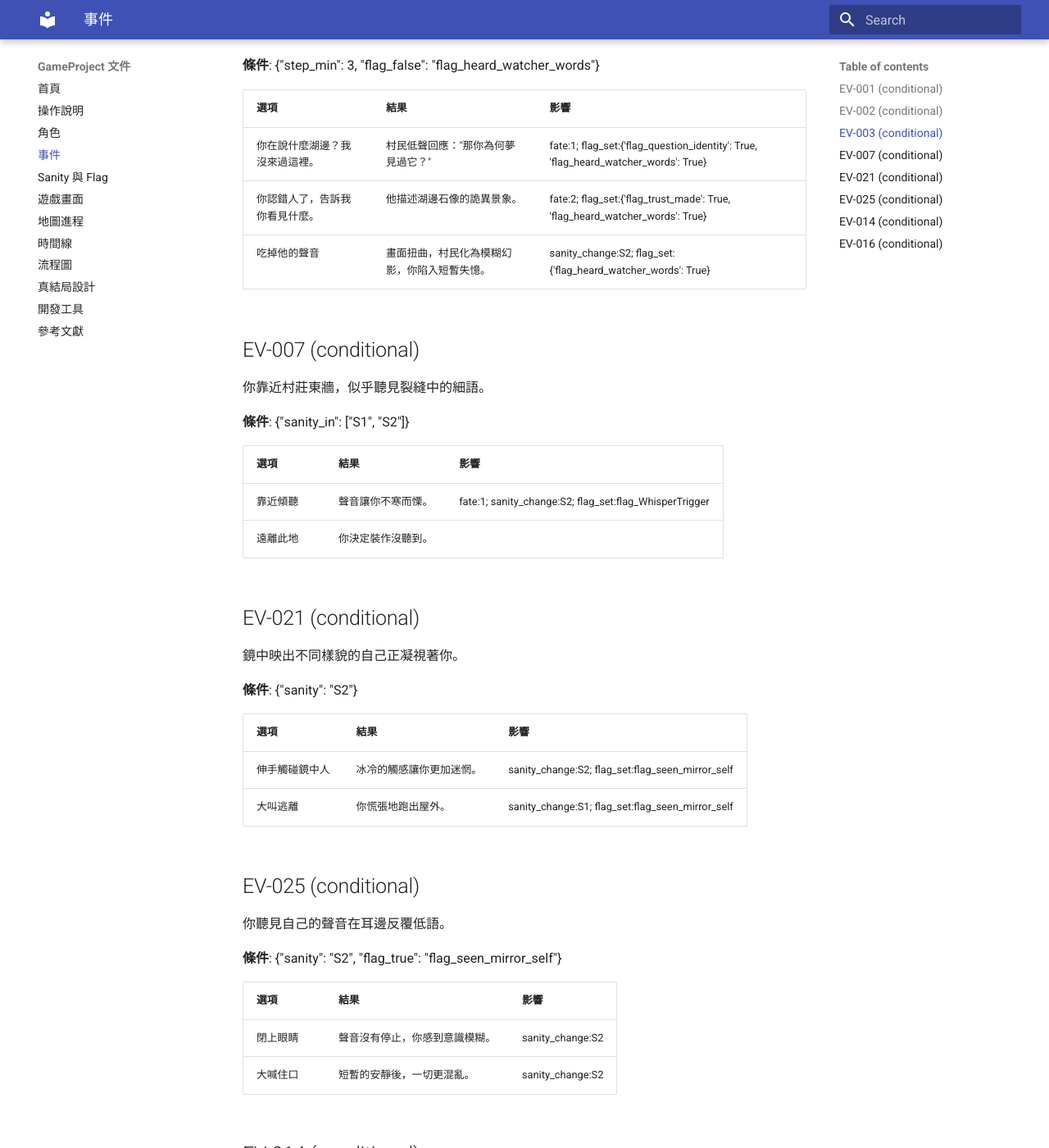
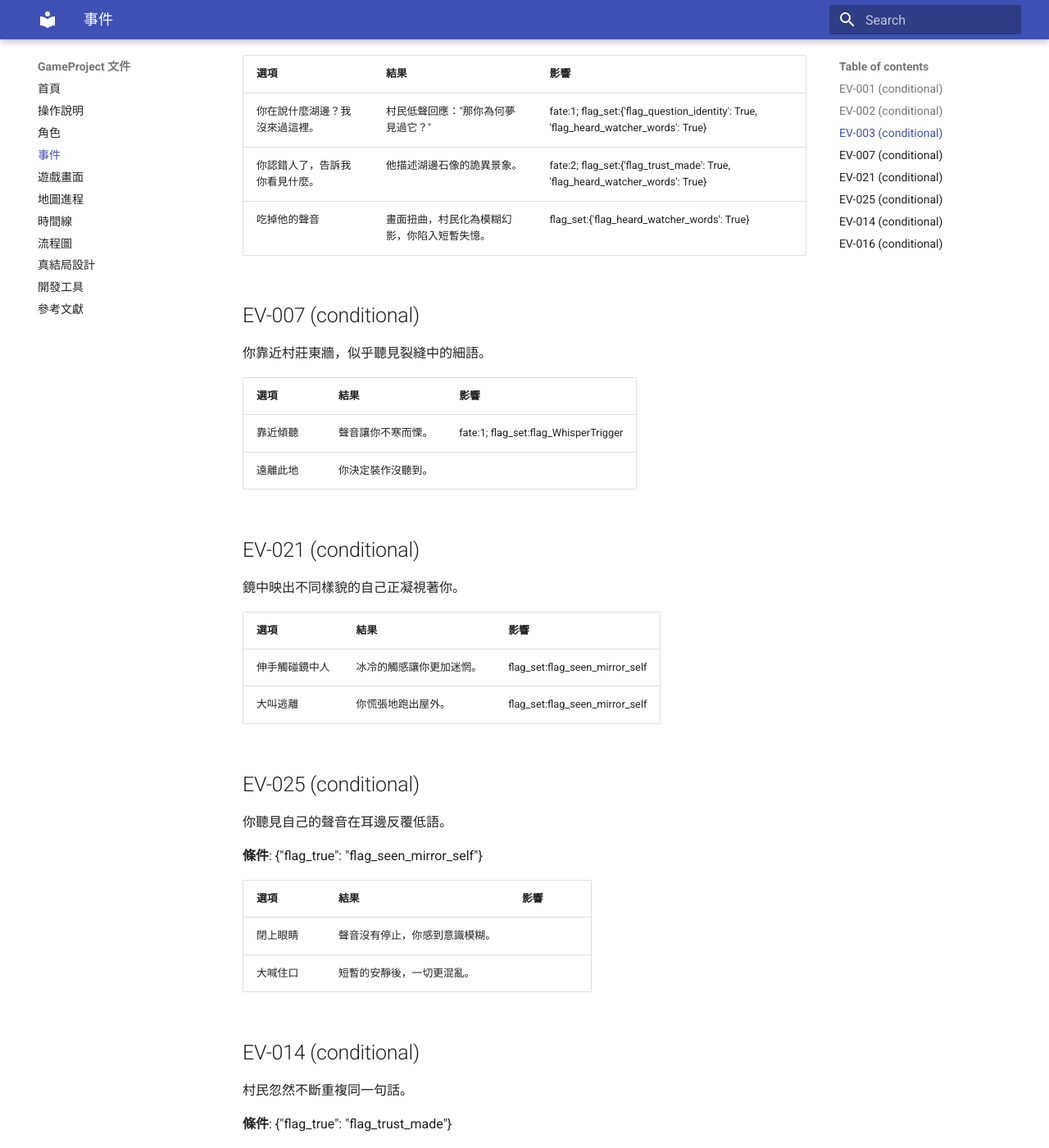
Before and after one commit to hPPPf7/GameProject, an MkDocs documentation site: the page built from docs/events.md, in a window 1280 px wide and 1400 px high, scrolled down 966 px. Shown: the whole window at 82% size. Built offline with MkDocs 1.6.1 and Material for MkDocs 9.7.7, drawn with Linux system fonts in a browser that asks for light colours; some of the changed text lies outside the part shown.

Commit message:
移除理智設定及相關代碼

```diff
--- a/docs/events.md
+++ b/docs/events.md
@@ -4,24 +4,22 @@
 
 你在村莊的簡報室收到任務指示。
 
-**條件**: {"sanity": "S0"}
-
-| 選項 | 結果 | 影響 |
-| --- | --- | --- |
+| 選項     | 結果               | 影響   |
+| -------- | ------------------ | ------ |
 | 認真聽講 | 你獲得了基礎情資。 | fate:1 |
-| 心不在焉 | 你沒怎麼聽懂內容。 |  |
+| 心不在焉 | 你沒怎麼聽懂內容。 |        |
 
 ## EV-002 (conditional)
 
 你抵達米瑞村的北門口。天氣晴朗，卻聽見清晰的雨聲。路邊石碑寫著："歡迎回來"。
 
-**條件**: {"step_min": 2, "sanity": "S0", "flag_false": "flag_seen_welcome"}
+**條件**: {"step_min": 2, "flag_false": "flag_seen_welcome"}
 
-| 選項 | 結果 | 影響 |
-| --- | --- | --- |
-| 拍照記錄異常情況 | 你留下了照片作為紀錄。 | fate:1; inventory_add:異常紀錄 - 村口雨聲; flag_set:{'flag_seen_welcome': True} |
-| 忽略它，直接進村 | 你決定暫時不理會，繼續前進。 |  |
-| 觸摸石碑 | 石碑溫熱得像剛被摸過，雨聲彷彿落在腦中。 | fate:2; sanity_change:S1; flag_set:{'flag_welcome_contact': True} |
+| 選項             | 結果                                     | 影響                                                                            |
+| ---------------- | ---------------------------------------- | ------------------------------------------------------------------------------- |
+| 拍照記錄異常情況 | 你留下了照片作為紀錄。                   | fate:1; inventory_add:異常紀錄 - 村口雨聲; flag_set:{'flag_seen_welcome': True} |
+| 忽略它，直接進村 | 你決定暫時不理會，繼續前進。             |                                                                                 |
+| 觸摸石碑         | 石碑溫熱得像剛被摸過，雨聲彷彿落在腦中。 | fate:2; flag_set:{'flag_welcome_contact': True}                                 |
 
 ## EV-003 (conditional)
 
@@ -29,63 +27,59 @@
 
 **條件**: {"step_min": 3, "flag_false": "flag_heard_watcher_words"}
 
-| 選項 | 結果 | 影響 |
-| --- | --- | --- |
-| 你在說什麼湖邊？我沒來過這裡。 | 村民低聲回應："那你為何夢見過它？" | fate:1; flag_set:{'flag_question_identity': True, 'flag_heard_watcher_words': True} |
-| 你認錯人了，告訴我你看見什麼。 | 他描述湖邊石像的詭異景象。 | fate:2; flag_set:{'flag_trust_made': True, 'flag_heard_watcher_words': True} |
-| 吃掉他的聲音 | 畫面扭曲，村民化為模糊幻影，你陷入短暫失憶。 | sanity_change:S2; flag_set:{'flag_heard_watcher_words': True} |
+| 選項                           | 結果                                         | 影響                                                                                |
+| ------------------------------ | -------------------------------------------- | ----------------------------------------------------------------------------------- |
+| 你在說什麼湖邊？我沒來過這裡。 | 村民低聲回應："那你為何夢見過它？"           | fate:1; flag_set:{'flag_question_identity': True, 'flag_heard_watcher_words': True} |
+| 你認錯人了，告訴我你看見什麼。 | 他描述湖邊石像的詭異景象。                   | fate:2; flag_set:{'flag_trust_made': True, 'flag_heard_watcher_words': True}        |
+| 吃掉他的聲音                   | 畫面扭曲，村民化為模糊幻影，你陷入短暫失憶。 | flag_set:{'flag_heard_watcher_words': True}                                         |
 
 ## EV-007 (conditional)
 
 你靠近村莊東牆，似乎聽見裂縫中的細語。
 
-**條件**: {"sanity_in": ["S1", "S2"]}
-
-| 選項 | 結果 | 影響 |
-| --- | --- | --- |
-| 靠近傾聽 | 聲音讓你不寒而慄。 | fate:1; sanity_change:S2; flag_set:flag_WhisperTrigger |
-| 遠離此地 | 你決定裝作沒聽到。 |  |
+| 選項     | 結果               | 影響                                 |
+| -------- | ------------------ | ------------------------------------ |
+| 靠近傾聽 | 聲音讓你不寒而慄。 | fate:1; flag_set:flag_WhisperTrigger |
+| 遠離此地 | 你決定裝作沒聽到。 |                                      |
 
 ## EV-021 (conditional)
 
 鏡中映出不同樣貌的自己正凝視著你。
 
-**條件**: {"sanity": "S2"}
-
-| 選項 | 結果 | 影響 |
-| --- | --- | --- |
-| 伸手觸碰鏡中人 | 冰冷的觸感讓你更加迷惘。 | sanity_change:S2; flag_set:flag_seen_mirror_self |
-| 大叫逃離 | 你慌張地跑出屋外。 | sanity_change:S1; flag_set:flag_seen_mirror_self |
+| 選項           | 結果                     | 影響                           |
+| -------------- | ------------------------ | ------------------------------ |
+| 伸手觸碰鏡中人 | 冰冷的觸感讓你更加迷惘。 | flag_set:flag_seen_mirror_self |
+| 大叫逃離       | 你慌張地跑出屋外。       | flag_set:flag_seen_mirror_self |
 
 ## EV-025 (conditional)
 
 你聽見自己的聲音在耳邊反覆低語。
 
-**條件**: {"sanity": "S2", "flag_true": "flag_seen_mirror_self"}
+**條件**: {"flag_true": "flag_seen_mirror_self"}
 
-| 選項 | 結果 | 影響 |
-| --- | --- | --- |
-| 閉上眼睛 | 聲音沒有停止，你感到意識模糊。 | sanity_change:S2 |
-| 大喊住口 | 短暫的安靜後，一切更混亂。 | sanity_change:S2 |
+| 選項     | 結果                           | 影響 |
+| -------- | ------------------------------ | ---- |
+| 閉上眼睛 | 聲音沒有停止，你感到意識模糊。 |      |
+| 大喊住口 | 短暫的安靜後，一切更混亂。     |      |
 
 ## EV-014 (conditional)
 
 村民忽然不斷重複同一句話。
 
-**條件**: {"sanity": "S1", "flag_true": "flag_trust_made"}
+**條件**: {"flag_true": "flag_trust_made"}
 
-| 選項 | 結果 | 影響 |
-| --- | --- | --- |
-| 跟著他說 | 你模仿他的語氣，開始分不清現實。 | sanity_change:S2 |
-| 質疑他 | 他僵硬地停下動作。 |  |
+| 選項     | 結果                             | 影響 |
+| -------- | -------------------------------- | ---- |
+| 跟著他說 | 你模仿他的語氣，開始分不清現實。 |      |
+| 質疑他   | 他僵硬地停下動作。               |      |
 
 ## EV-016 (conditional)
 
 湖面傳來與你相似的聲音在回響。
 
-**條件**: {"sanity_in": ["S1", "S2"], "flag_true": "flag_WhisperTrigger"}
+**條件**: {"flag_true": "flag_WhisperTrigger"}
 
-| 選項 | 結果 | 影響 |
-| --- | --- | --- |
-| 回應聲音 | 回音與你交談，你感到背脊發涼。 | sanity_change:S2 |
-| 無視離開 | 你試著走遠，但聲音仍在腦中盤旋。 |  |
+| 選項     | 結果                             | 影響 |
+| -------- | -------------------------------- | ---- |
+| 回應聲音 | 回音與你交談，你感到背脊發涼。   |      |
+| 無視離開 | 你試著走遠，但聲音仍在腦中盤旋。 |      |
--- a/event_manager.py
+++ b/event_manager.py
@@ -23,12 +23,6 @@ def _is_condition_met(condition, player):
 
     # 前進步數需達門檻
     if "step_min" in condition and player.get("steps", 0) < condition["step_min"]:
-        return False
-
-    # Sanity 狀態必須符合
-    if "sanity" in condition and player.get("sanity") != condition["sanity"]:
-        return False
-    if "sanity_in" in condition and player.get("sanity") not in condition["sanity_in"]:
         return False
 
     # 指定旗標需為 True
--- a/mkdocs.yml
+++ b/mkdocs.yml
@@ -6,7 +6,6 @@ nav:
   - 操作說明: controls.md
   - 角色: characters.md
   - 事件: events.md
-  - Sanity 與 Flag: sanity_flags.md
   - 遊戲畫面: ui.md
   - 地圖進程: maps.md
   - 時間線: timeline.md
--- a/player_state.py
+++ b/player_state.py
@@ -5,7 +5,6 @@ def init_player_state():
         "atk": 5,  # 攻擊力
         "def": 3,  # 防禦力
         "inventory": [],  # 背包
-        "sanity": "S0",  # 理智狀態：S0 穩定 / S1 不穩定 / S2 崩潰
         # 隱性數值
         "fate": 0,  # 命運值：影響主線進度、分支與結局觸發
         "flags": {},  # 條件旗標（例如某角色是否出現過）例如 {"met_mysterious_villager": True}
```
Also changed, not shown: data/Story Data Format.md (+0 -3 lines), docs/sanity_flags.md (deleted, +0 -40 lines), docs/timeline.md (+1 -1 lines), docs/ui.md (+1 -1 lines), event_result_handler.py (+0 -7 lines), ui_manager.py (+3 -4 lines), 1 other file.
